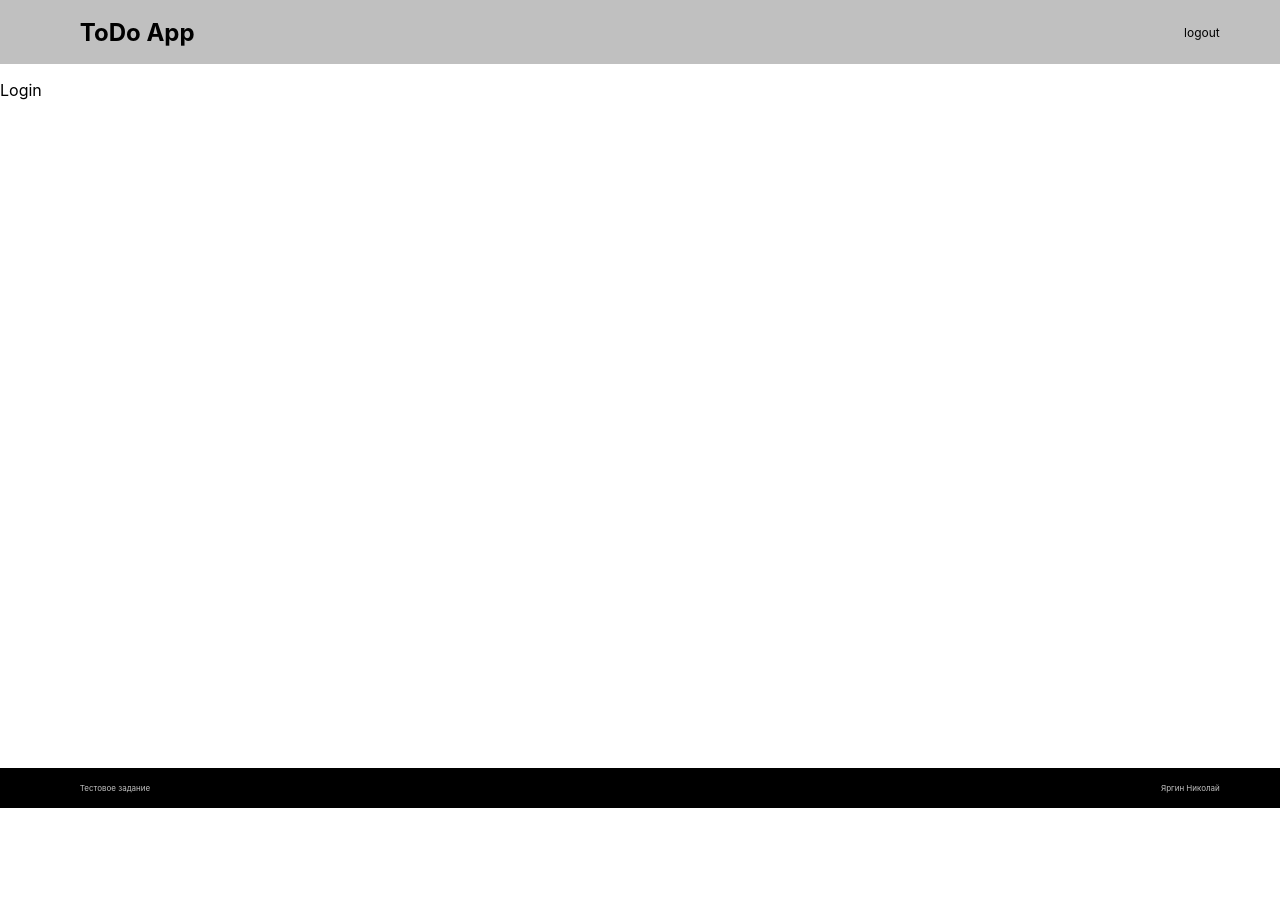
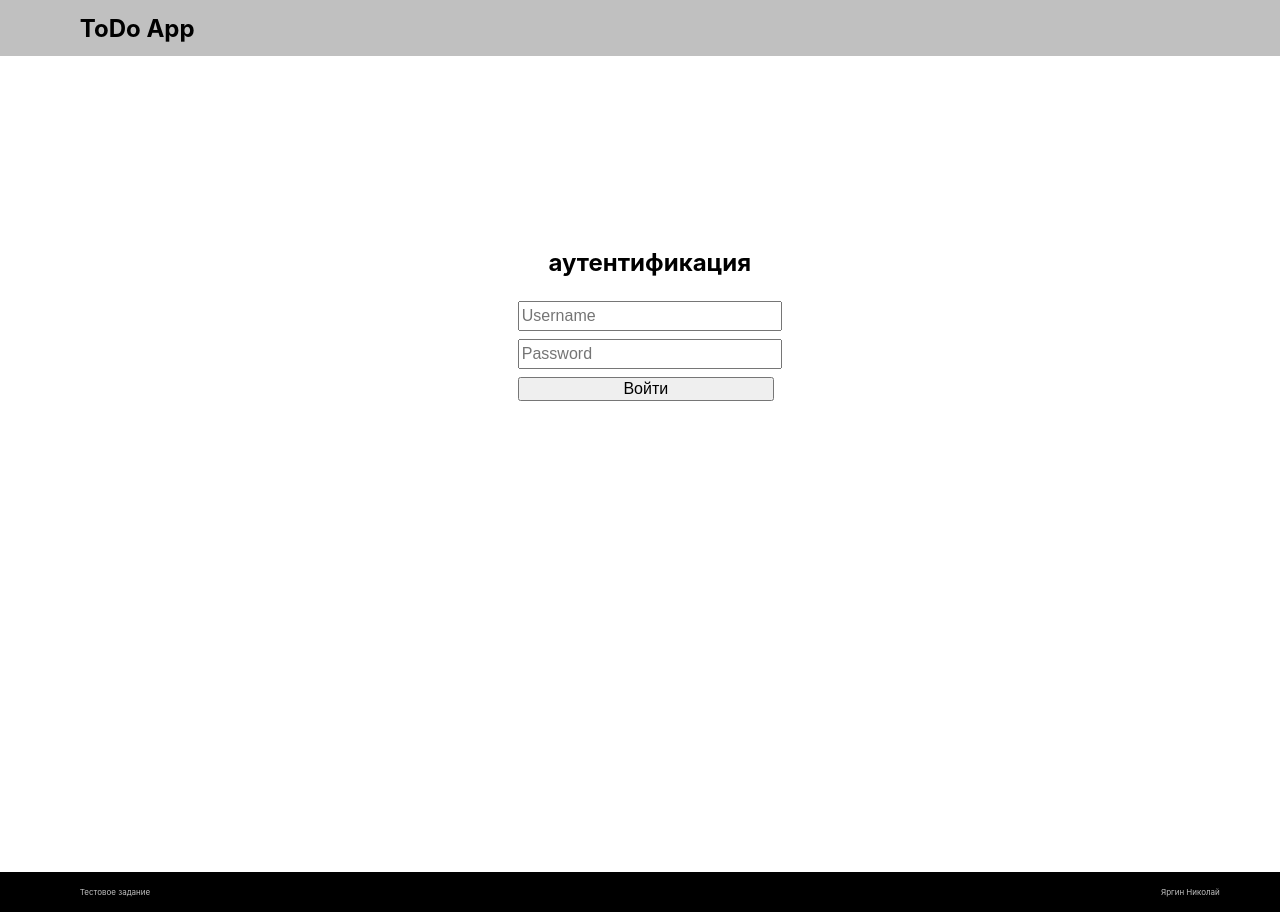
Before and after one commit to Kuldyaev/reactToDo, a React (Create React App) app: page /login in a window 1280 px wide. Before the commit the page ends 808 px from the top, so only its background shows below. Built offline with nearby package versions, Linux system fonts and the light colour scheme.

Commit message:
login form and store

```diff
--- a/package.json
+++ b/package.json
@@ -3,6 +3,7 @@
   "version": "0.1.0",
   "private": true,
   "dependencies": {
+    "@reduxjs/toolkit": "^1.9.7",
     "@testing-library/jest-dom": "^5.17.0",
     "@testing-library/react": "^13.4.0",
     "@testing-library/user-event": "^13.5.0",
--- a/src/App.css
+++ b/src/App.css
@@ -5,6 +5,7 @@
   display: flex;
   flex-direction: column;
 }
+
 @media screen and (min-width: 1440px) {
   .App {
     margin: 0 auto;
@@ -14,7 +15,7 @@
 header {
   background-color: silver;
   width: 100%;
-  height: 6vh;
+  height: 5vh;
   display: flex;
   flex-direction: row;
   align-items: center;
@@ -22,13 +23,19 @@ header {
   padding: 1vh 7%;
 }
 
-header > h2 {
+header>h2 {
   font-size: 3vh;
 }
 
-header > p {
+header>p {
   font-size: 1.5vh;
+  cursor: pointer;
 }
+
+.logout:hover{
+  color: darkblue;
+}
+
 
 footer {
   background-color: black;
@@ -42,14 +49,15 @@ footer {
   padding: 1vh 7%;
 }
 
-footer > p {
+footer>p {
   color: silver;
   font-size: 1vh;
 }
 
 main {
-  min-height: 88vh;
+  min-height: 86vh;
   width: 100%;
+  padding: 1vh 7%;
 }
 
 .notfound {
@@ -60,13 +68,52 @@ main {
   align-items: center;
   justify-content: center;
 }
-.notfound > h1{
+
+.notfound>h1 {
   font-size: 4vh;
 }
+
 .notfound>h3 {
   font-size: 3vh;
 }
 
-.notfound > .link {
+.notfound>.link {
   font-size: 2vh;
 }
+
+.loginBlock {
+  width: 100%;
+  min-height: 80vh;
+  display: flex;
+  flex-direction: column;
+  align-items: center;
+  justify-content: flex-start;
+  padding-top: 20vh;
+}
+
+.loginForm {
+  display: flex;
+  flex-direction: column;
+  justify-content: center;
+}
+
+.loginFormItem{
+  margin-bottom: 1vh;
+  height: 2vh;
+  width: 20vw;
+  font-size: 2vh;
+}
+
+#formtitle{
+  font-size: 3vh;
+}
+
+.loginFormItem{
+  height: 3vh;
+  font-size: 2vh;
+}
+
+.warning{
+  color: red;
+  font-size: 2vh;
+}
--- a/src/components/header.jsx
+++ b/src/components/header.jsx
@@ -1,16 +1,27 @@
-import { Component } from "react";
+import { unauthorize } from "./../reducers/users";
+import { useSelector, useDispatch } from "react-redux";
 
-class Header extends Component {
-  render() {
+const Header = function Header() {
+  const isAuthorized = useSelector((state) => state.users.isAuthorized);
+  const dispatch = useDispatch();
+
+  function logout()  {
+    dispatch(unauthorize());
+    window.location.reload();
+  }
+
   return (
     <header>
       <h2 className="headerBox1">
         <p className="letters">ToDo App</p>
       </h2>
-        <p>logout</p>
+      {isAuthorized && (
+        <p className="logout" onClick={logout}>
+          logout
+        </p>
+      )}
     </header>
   );
-  }
-}
+};
 
 export default Header;
--- a/src/components/login.jsx
+++ b/src/components/login.jsx
@@ -1,15 +1,84 @@
-import React, { Component } from 'react'
+import { useState } from "react";
+import { useSelector, useDispatch } from "react-redux";
+import { authorize } from "./../reducers/users";
+import { useNavigate } from 'react-router-dom';
 
-class Login extends Component{
-    render(){
+const Login = function Login() {
+  const [username, setUsername] = useState("");
+  const [password, setPassword] = useState("");
+  const [wrongUsername, setWrongUsername] = useState(false);
+  const [wrongPassword, setWrongPassword] = useState(false);
+  const users = useSelector((state) => state.users.users);
+    const dispatch = useDispatch();
+    const navigate = useNavigate();
 
-        return(
-        <main>
-            <p>Login</p>
-        </main>
-        )
-}}
+    function handleSubmit(event) {
+    setWrongUsername(false);
+    setWrongPassword(false);
+    event.preventDefault();
+    if (users.filter((user) => user.login === username).length > 0) {
+      let candidat = users.find((user) => user.login === username);
+      if (candidat.pass === password) {
+          dispatch(authorize());
+          navigate("/");
+      } else {
+        setWrongPassword(true);
+      }
+    } else {
+      setWrongUsername(true);
+    }
+  }
 
+  function handleUsernameChange(event) {
+    setUsername(event.target.value);
+  }
 
+  function handlePassChange(event) {
+    setPassword(event.target.value);
+  }
 
-export default (Login)
+  function optionList() {
+    return Object.keys({ admin: "admin" }).map((u) => {
+      return (
+        <option value={u} key={u}>
+          {u}
+        </option>
+      );
+    });
+  }
+
+  return (
+    <main>
+      <div className="loginBlock">
+        <h3 id="formtitle">аутентификация</h3>
+        <form
+          onSubmit={handleSubmit}
+          className="loginForm"
+          encType="multipart/form-data"
+        >
+          <input
+            type="text"
+            name="username"
+            placeholder="Username"
+            list="owners"
+            className="loginFormItem"
+            onChange={handleUsernameChange}
+          />
+          <datalist id="owners">{optionList()}</datalist>
+          <input
+            type="text"
+            name="password"
+            placeholder="Password"
+            className="loginFormItem"
+            onChange={handlePassChange}
+          />
+          <input type="submit" className="loginFormItem" value="Войти" />
+        </form>
+        {wrongPassword && <p className="warning">неверный пароль</p>}
+        {wrongUsername && <p className="warning">неверный логин</p>}
+      </div>
+    </main>
+  );
+};
+
+export default Login;
--- a/src/components/main.jsx
+++ b/src/components/main.jsx
@@ -1,15 +1,19 @@
-import { Component } from 'react'
+import { useEffect } from "react";
+import { useSelector } from "react-redux";
+import { useNavigate } from 'react-router-dom';
 
-class Main extends Component{
-    render(){
+const Main = function DoctorInfoCard() {
+    const isAuthorized = useSelector((state) => state.users.isAuthorized);
+    const navigate = useNavigate();
 
-        return(
-        <main>
-            <p>Main</p>
-        </main>
-        )
-}}
+    useEffect(() => {
+        !isAuthorized &&  navigate("/login")
+    },[]);
 
-
-
-export default (Main)
+  return (
+    <main>
+      <p>Main</p>
+    </main>
+  );
+};
+export default Main;
--- a/src/index.js
+++ b/src/index.js
@@ -1,17 +1,18 @@
-import React from 'react';
-import ReactDOM from 'react-dom/client';
-import './index.css';
-import App from './App';
-import reportWebVitals from './reportWebVitals';
+import React from "react";
+import ReactDOM from "react-dom/client";
+import "./index.css";
+import App from "./App";
+import reportWebVitals from "./reportWebVitals";
+import store from "./store/mainStore";
+import { Provider } from "react-redux";
 
-const root = ReactDOM.createRoot(document.getElementById('root'));
+const root = ReactDOM.createRoot(document.getElementById("root"));
 root.render(
   <React.StrictMode>
-    <App />
+    <Provider store={store}>
+      <App />
+    </Provider>
   </React.StrictMode>
 );
 
-// If you want to start measuring performance in your app, pass a function
-// to log results (for example: reportWebVitals(console.log))
-// or send to an analytics endpoint. Learn more: https://bit.ly/CRA-vitals
 reportWebVitals();
--- /dev/null
+++ b/src/reducers/users.jsx
@@ -0,0 +1,28 @@
+import { createSlice } from "@reduxjs/toolkit";
+
+export const usersReducer = createSlice({
+  name: "users",
+  initialState: {
+      isAuthorized: false,
+      users: [
+          { login: 'admin', pass: 'admin' },
+          { login: 'user', pass: '123456' }
+      ]
+  },
+  reducers: {
+    authorize: (state) => {
+      state.isAuthorized = true;
+      },
+      unauthorize: (state) => {
+      state.isAuthorized = false;
+    },
+  },
+});
+
+// Action creators are generated for each case reducer function
+export const {
+    authorize,
+    unauthorize
+} = usersReducer.actions;
+
+export default usersReducer.reducer;
--- /dev/null
+++ b/src/store/mainStore.js
@@ -0,0 +1,9 @@
+import { configureStore } from "@reduxjs/toolkit";
+import usersReducer from "../reducers/users";
+
+
+export default configureStore({
+  reducer: {
+    users: usersReducer,
+  }
+});
```
Also changed, not shown: 1 other file (tests, documents, lock files or other folders). Lines whose indentation alone changed are shown as unchanged.
